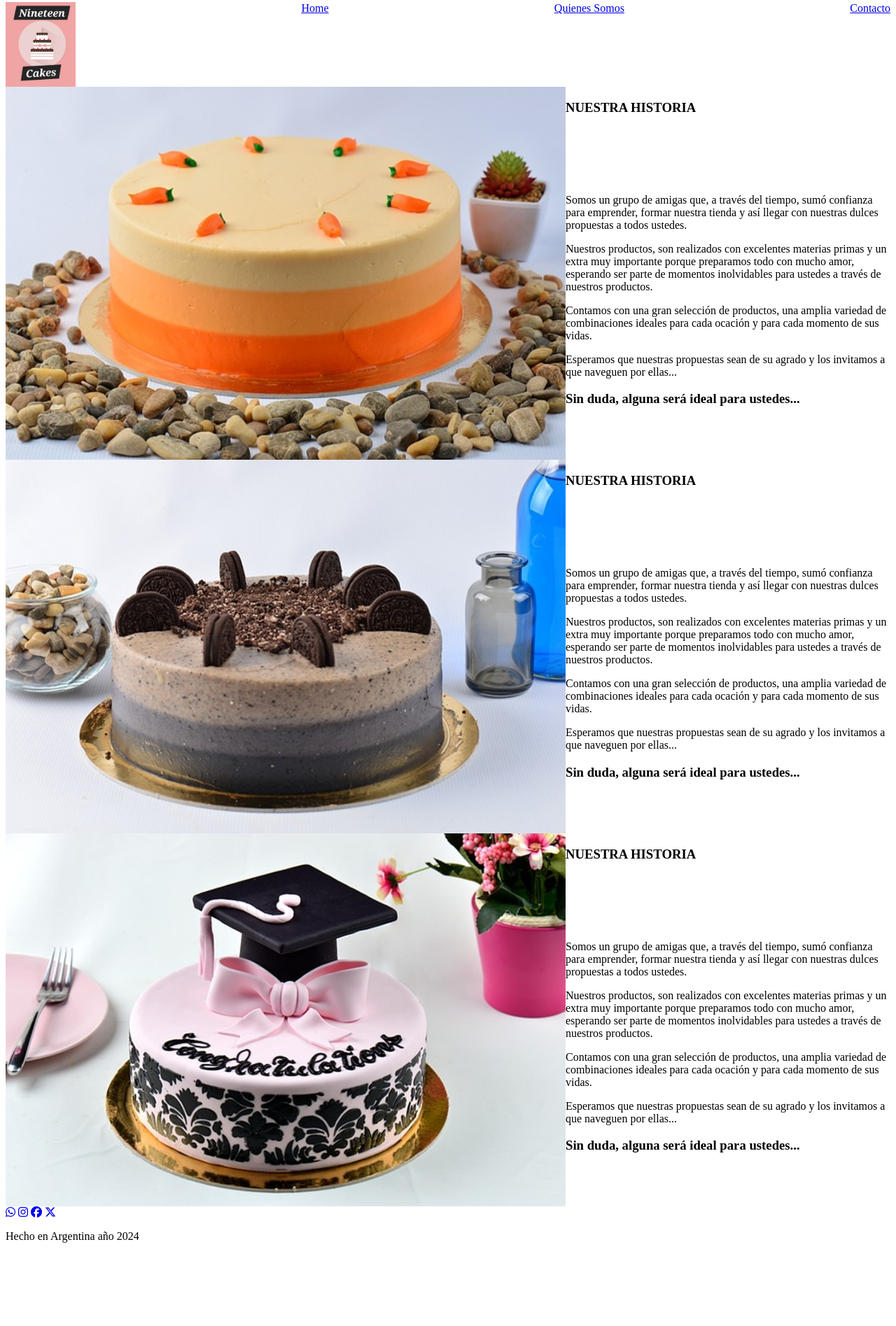
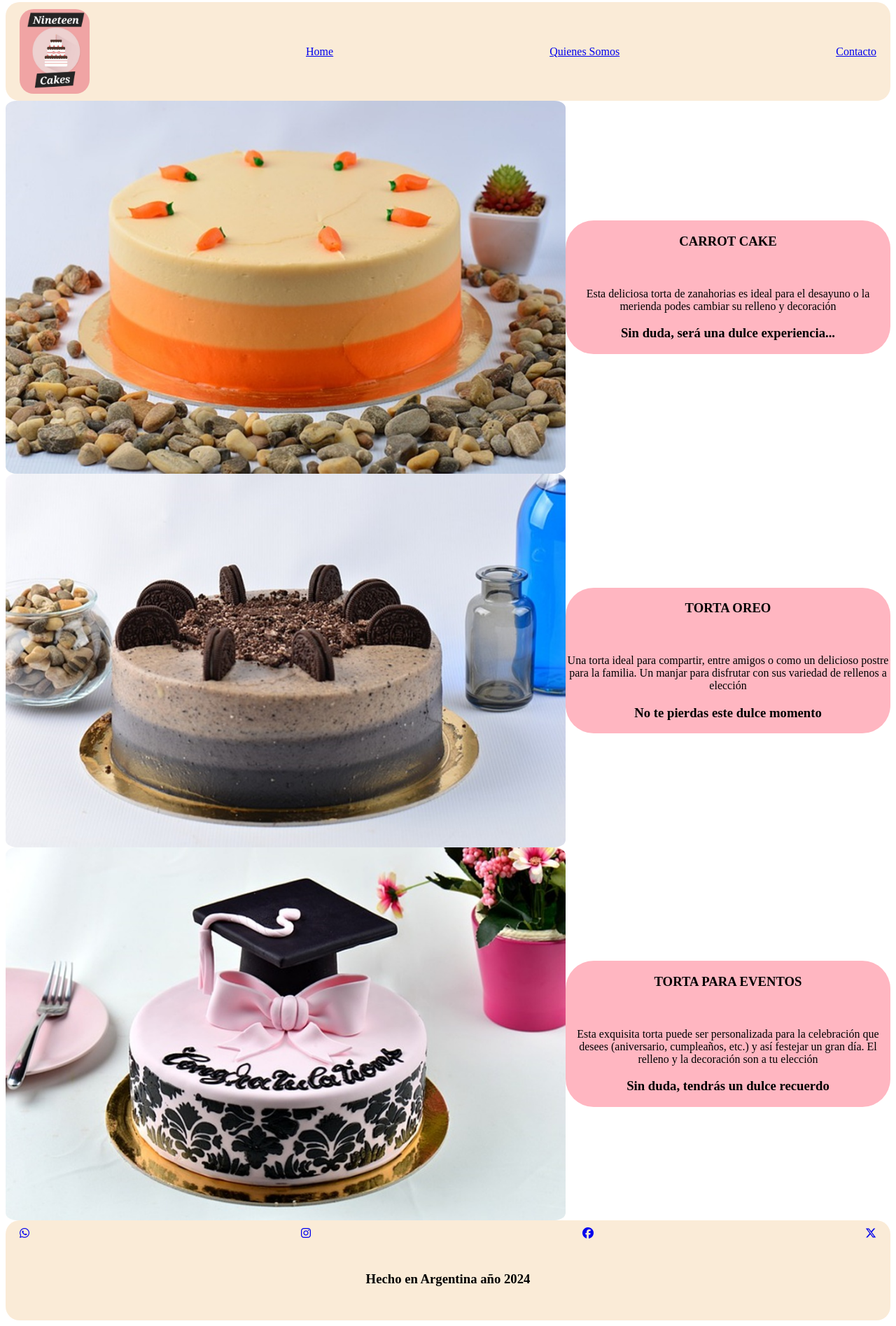
Before and after one commit to spuchinni/proyecto-codo-a-codo-2024, a plain HTML site: page pages/catalogo.html in a window 1280 px wide. Shown: the part 5-1900 px from the top of the page at 70% size. Before the commit the page ends 1797 px from the top, so only its background shows below. Drawn offline with Linux system fonts and the light colour scheme.

Commit message:
modificaciones

```diff
--- a/pages/catalogo.html
+++ b/pages/catalogo.html
@@ -6,6 +6,7 @@
     <title>Catalogo</title>
     <link href="https://fonts.googleapis.com/css2?family=Libre+Baskerville&display=swap" rel="stylesheet">
     <link rel="stylesheet" href="../styles.css/estilos.css">
+    <link rel="atylesheet" href="../styles.css/catalogo.css">
     <script src="https://kit.fontawesome.com/a10880f112.js" crossorigin="anonymous"></script>
 </head>
 <body>
@@ -23,15 +24,12 @@
         <article>
             <div class="content">
                 <div>
-                    <h1> NUESTRA HISTORIA </h1>
+                    <h1> CARROT CAKE </h1>
                 </div>
 
                 <div>
-                    <p> Somos un grupo de amigas que, a través del tiempo, sumó confianza para emprender, formar nuestra tienda y así llegar con nuestras dulces propuestas a todos ustedes. </p>
-                    <p> Nuestros productos, son realizados con excelentes materias primas y un extra muy importante porque preparamos todo con mucho amor, esperando ser parte de momentos inolvidables para ustedes a través de nuestros productos. </p>
-                    <p> Contamos con una gran selección de productos, una amplia variedad de combinaciones ideales para cada ocación y para cada momento de sus vidas. </p>
-                    <p> Esperamos que nuestras propuestas sean de su agrado y los invitamos a que naveguen por ellas...</p>
-                    <h3> Sin duda, alguna será ideal para ustedes...</h3>
+                    <p> Esta deliciosa torta de zanahorias es ideal para el desayuno o la merienda podes cambiar su relleno y decoración
+                    <h3> Sin duda, será una dulce experiencia...</h3>
                 </div>
            </div>
         </article>
@@ -43,15 +41,12 @@
         <article>
             <div class="content">
                 <div>
-                    <h1> NUESTRA HISTORIA </h1>
+                    <h1> TORTA OREO</h1>
                 </div>
 
                 <div>
-                    <p> Somos un grupo de amigas que, a través del tiempo, sumó confianza para emprender, formar nuestra tienda y así llegar con nuestras dulces propuestas a todos ustedes. </p>
-                    <p> Nuestros productos, son realizados con excelentes materias primas y un extra muy importante porque preparamos todo con mucho amor, esperando ser parte de momentos inolvidables para ustedes a través de nuestros productos. </p>
-                    <p> Contamos con una gran selección de productos, una amplia variedad de combinaciones ideales para cada ocación y para cada momento de sus vidas. </p>
-                    <p> Esperamos que nuestras propuestas sean de su agrado y los invitamos a que naveguen por ellas...</p>
-                    <h3> Sin duda, alguna será ideal para ustedes...</h3>
+                    <p> Una torta ideal para compartir, entre amigos o como un delicioso postre para la familia. Un manjar para disfrutar con sus variedad de rellenos a elección </p>
+                    <h3> No te pierdas este dulce momento</h3>
                 </div>
            </div>
         </article>
@@ -63,28 +58,25 @@
         <article>
             <div class="content">
                 <div>
-                    <h1> NUESTRA HISTORIA </h1>
+                    <h1> TORTA PARA EVENTOS</h1>
                 </div>
 
                 <div>
-                    <p> Somos un grupo de amigas que, a través del tiempo, sumó confianza para emprender, formar nuestra tienda y así llegar con nuestras dulces propuestas a todos ustedes. </p>
-                    <p> Nuestros productos, son realizados con excelentes materias primas y un extra muy importante porque preparamos todo con mucho amor, esperando ser parte de momentos inolvidables para ustedes a través de nuestros productos. </p>
-                    <p> Contamos con una gran selección de productos, una amplia variedad de combinaciones ideales para cada ocación y para cada momento de sus vidas. </p>
-                    <p> Esperamos que nuestras propuestas sean de su agrado y los invitamos a que naveguen por ellas...</p>
-                    <h3> Sin duda, alguna será ideal para ustedes...</h3>
+                    <p>Esta exquisita torta puede ser personalizada para la celebración que desees (aniversario, cumpleaños, etc.) y así festejar un gran día. El relleno y la decoración son a tu elección </p>
+                    <h3> Sin duda, tendrás un dulce recuerdo </h3>
                 </div>
            </div>
         </article>
     </section>
 
     <footer>
-
-        <a href="#"><i class="fa-brands fa-whatsapp"></i></a>
-        <a href="#"><i class="fa-brands fa-instagram"></i></a>
-        <a href="#"><i class="fa-brands fa-facebook"></i></a>
-        <a href="#"><i class="fa-brands fa-x-twitter"></i></a>
-        <p> Hecho en Argentina año 2024 </p>
-
-    </footer>
+        <div class="footer-icons">
+          <a href="#"><i class="fa-brands fa-whatsapp"></i></a>
+          <a href="#"><i class="fa-brands fa-instagram"></i></a>
+          <a href="#"><i class="fa-brands fa-facebook"></i></a>
+          <a href="#"><i class="fa-brands fa-x-twitter"></i></a>
+        </div>
+        <p class="footer-text"><h3> Hecho en Argentina año 2024 </p></h3>
+      </footer>
 </body>
 </html>
--- /dev/null
+++ b/styles.css/catalogo.css
@@ -0,0 +1,3 @@
+body {
+    background-color: bisque;
+}
--- a/styles.css/estilos.css
+++ b/styles.css/estilos.css
@@ -1,7 +1,69 @@
+nav {
+    background-color: antiquewhite;
+    border-radius: 20px;
+    display: flex;
+    justify-content: space-between;
+    align-items: center;
+    padding: 10px 20px;
+
+}
+
+nav button{
+    background-color: transparent;
+    border: none;
+    cursor: pointer;
+    margin-left: 20px;
+
+}
+
+nav img {
+    border-radius: 20px;
+}
+
 .section {
 
+    border-radius: 20px;
     display: flex;
     justify-content: space-between;
+    align-items: center;
+
+}
+
+img {
+    border-radius: 2%;
+}
+
+h1 {
+    text-align: center;
+}
+footer {
+    background-color: antiquewhite;
+    border-radius: 20px;
+    display: flex;
+    justify-content: space-between;
+    align-items: center;
+    padding: 10px 20px;
+}
+
+footer {
+    display: flex;
+    flex-direction: column;
+    align-items: center;
+}
+
+.footer-icons {
+    display: flex;
+    align-items: center;
+    justify-content: space-between;
+    width: 100%;
+
+
+}
+
+.footer-text {
+
+    text-align: center;
+    margin-top: 10px;
 }
 
 article {
@@ -12,21 +74,15 @@ article {
 }
 
 .content {
+    background-color: lightpink;
     display: grid;
     grid-template-columns: repeat(1);
     gap: 20px;
+    border-radius: 40px;
+    text-align: center;
+
 }
 
-/*.content {
-
-    display: flex;
-    flex-direction: column;
-}*/
-
-nav {
-    display: flex;
-    justify-content: space-between;
-}
 
 .container {
     display: grid;
```
Also changed, not shown: index.html (+18 -14 lines), pages/contacto.html (+8 -8 lines), pages/quienes somos.html (+9 -9 lines).
